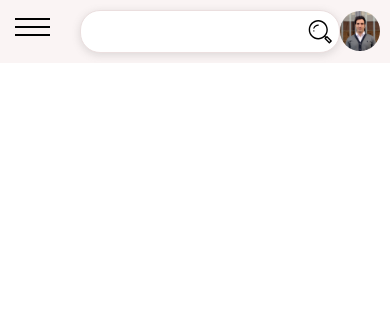
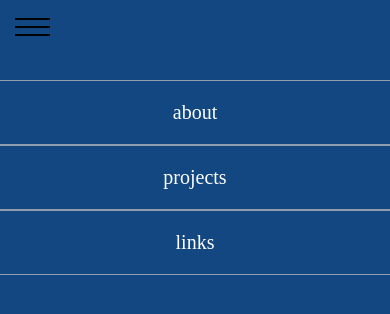
Before and after one commit to ehsanmavaei/dashboard, a plain HTML site: page index.html in a window 390 px wide. Both pictures are taken after a click on the element 32 px from the left and 27 px from the top of the page. Drawn offline with Linux system fonts and the light colour scheme.

Commit message:
make mini sidebar for small screen sizes

```diff
--- a/dist/js/script.js
+++ b/dist/js/script.js
@@ -1,11 +1,17 @@
+overlay=document.querySelector('.overlay');
+
 document.querySelector('#burger').addEventListener('click',function(){
     if(this.classList.contains("burgerextend")){
+
         console.log('in the if')
         this.classList.remove("burgerextend");
+        overlay.classList.remove("show");
+
     }else{
         console.log('in the else')
 
         this.classList.add("burgerextend");
+        overlay.classList.add("show");
 
     }
 })
--- a/index.html
+++ b/index.html
@@ -7,10 +7,18 @@
   <link rel="stylesheet" type="text/css" href="dist/css/style.css">
 </head>
 <body>
-  <div class="sidebar">
+  <div class="overlay">
 
-    sidebar
+    <div class="navigation">
+      <ul>
+        <li> <a href="#">about</a>  </li>
+        <li> <a href="#">projects</a> </li>
+        <li> <a href="#">links</a> </li>
+
+      </ul>
+    </div>
   </div>
+
   <div  id="burger">
     <div class="bar1"></div>
     <div class="bar2"></div>
--- a/source/_header.scss
+++ b/source/_header.scss
@@ -2,12 +2,6 @@
 body{
 position: relative;
 }
-.sidebar{
-
-    display: none
-
-}
-
 
 #burger{
 
@@ -17,6 +11,7 @@ position: relative;
     position: absolute;
     top:18px;
     left: 15px;
+    z-index: 100;
     .bar1,.bar2,.bar3{
 
 
@@ -120,3 +115,38 @@ position: relative;
         width: 35px !important;
     }
 }
+.show{
+    position: absolute;
+    top: 0;
+    left:0 !important;
+}
+
+.overlay{
+
+    transition: all 0.4s ease-in;
+    position: absolute;
+    top: 0;
+    left:-250vh;
+    height: 100vh;
+    background-color: rgb(19, 71, 129);
+    width: 100%;
+    z-index: 2;
+
+    .navigation{
+        margin-top: 80px;
+        // padding: rem(50px);
+        font-size: rem(20px);
+
+        li{
+            text-align: center;
+            padding: rem(20px);
+            border: 1px solid rgb(144, 157, 175);
+            border-left: none;
+            border-right: none;
+            a{
+                color: #fff;
+            }
+        }
+    }
+
+}
```
Also changed, not shown: dist/css/style.css, 1 other file.
